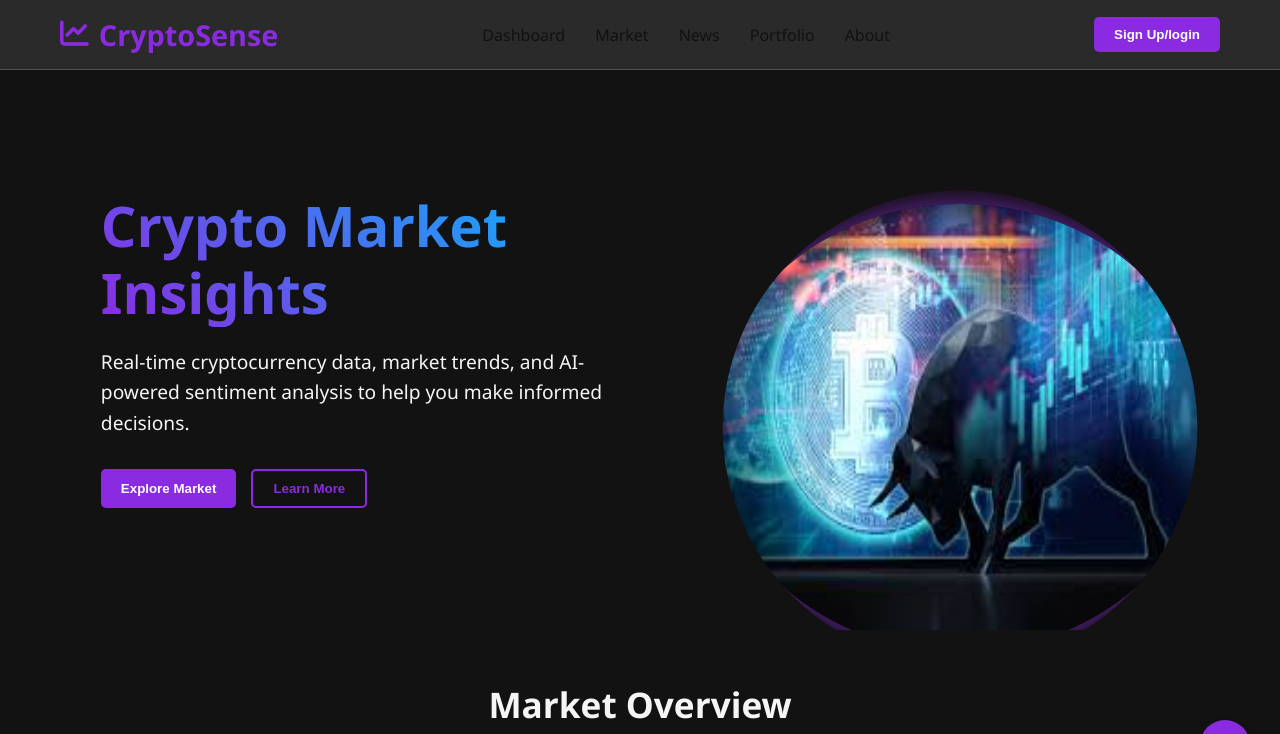
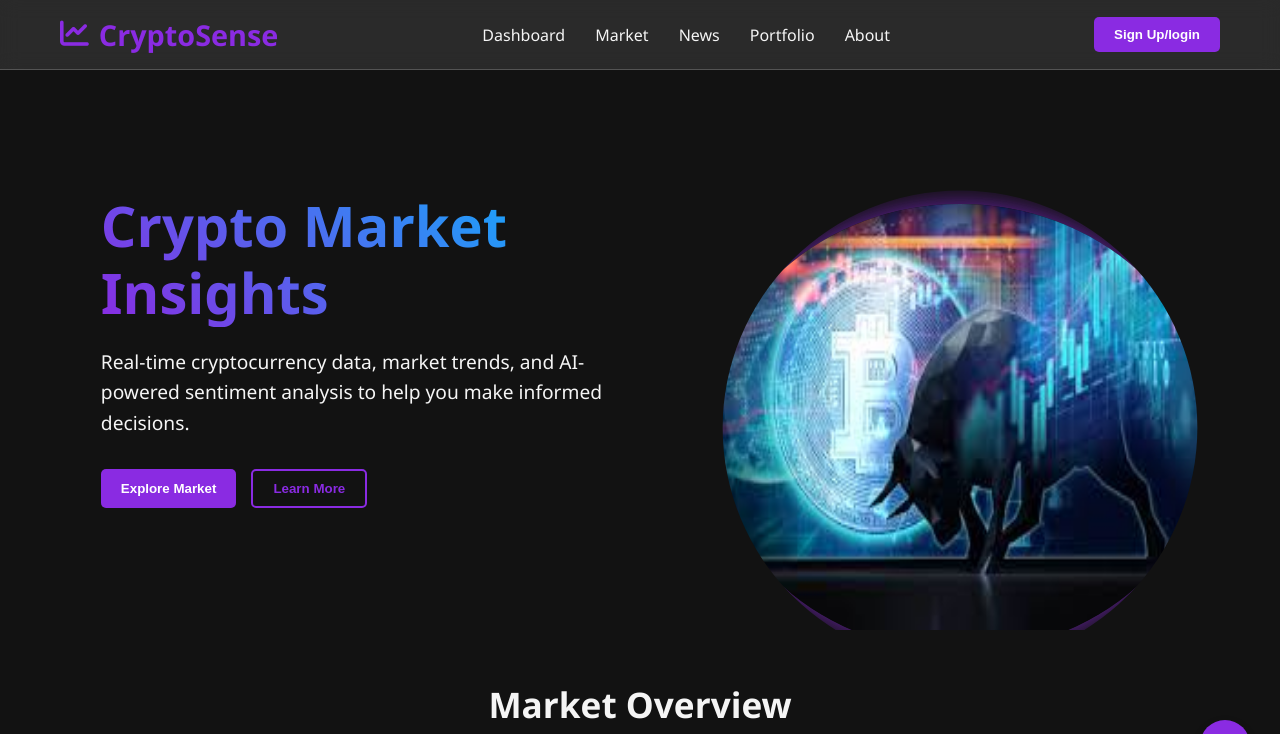
Before and after one commit to Pearltechie/CryptoSense, a plain HTML site: page index.html in a window 1280 px wide. Shown: the top 734 px of the page. Drawn offline with nearby package versions, Linux system fonts and the light colour scheme.

Commit message:
changed the color fof the nav-links from black to white

```diff
--- a/style.css
+++ b/style.css
@@ -120,7 +120,7 @@ nav {
 }
 
 .nav-link {
-    color: var(--text-dark);
+    color: var(--text-light);
     text-decoration: none;
     font-weight: 500;
     font-size: 1rem;
```
